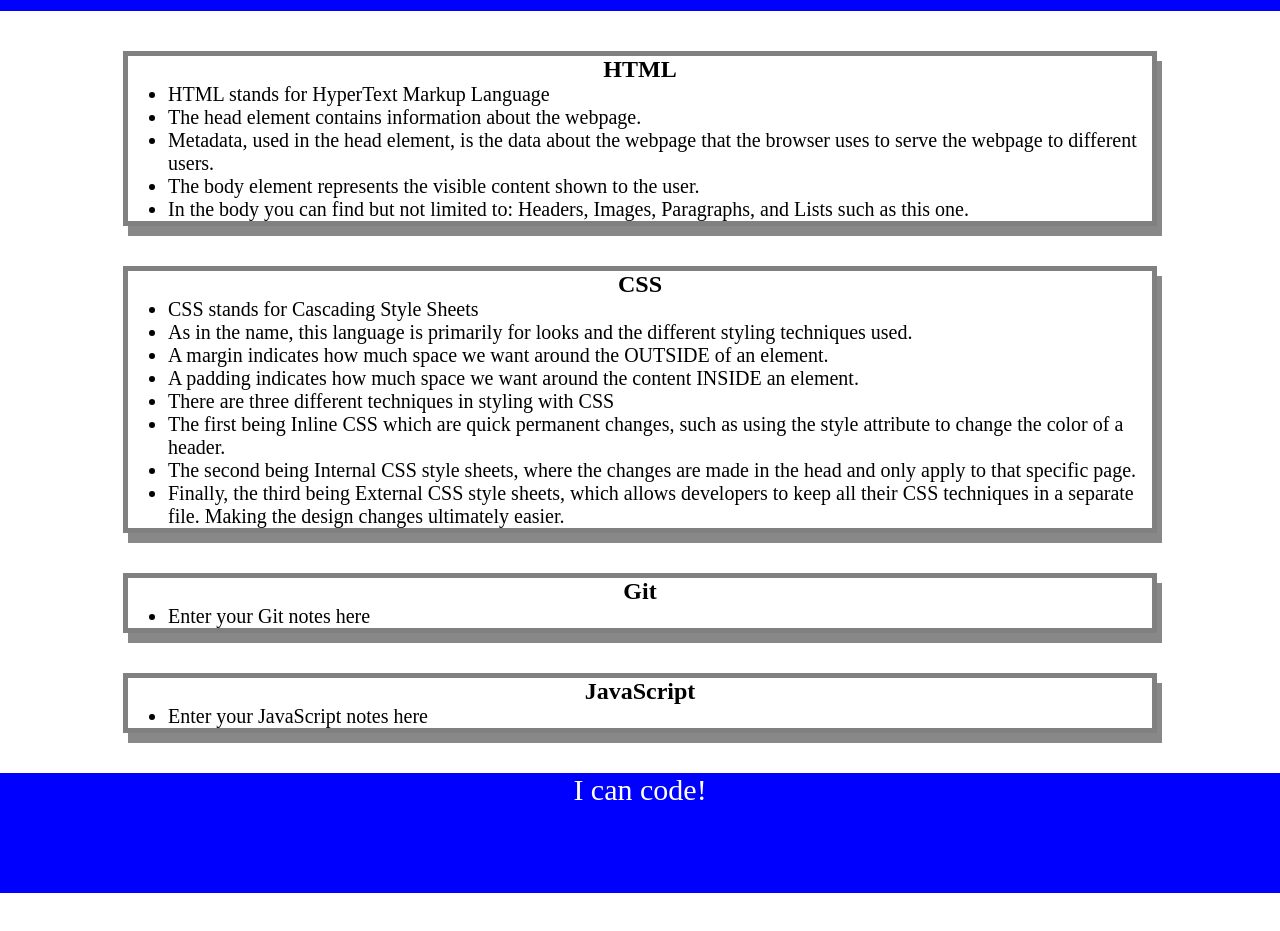
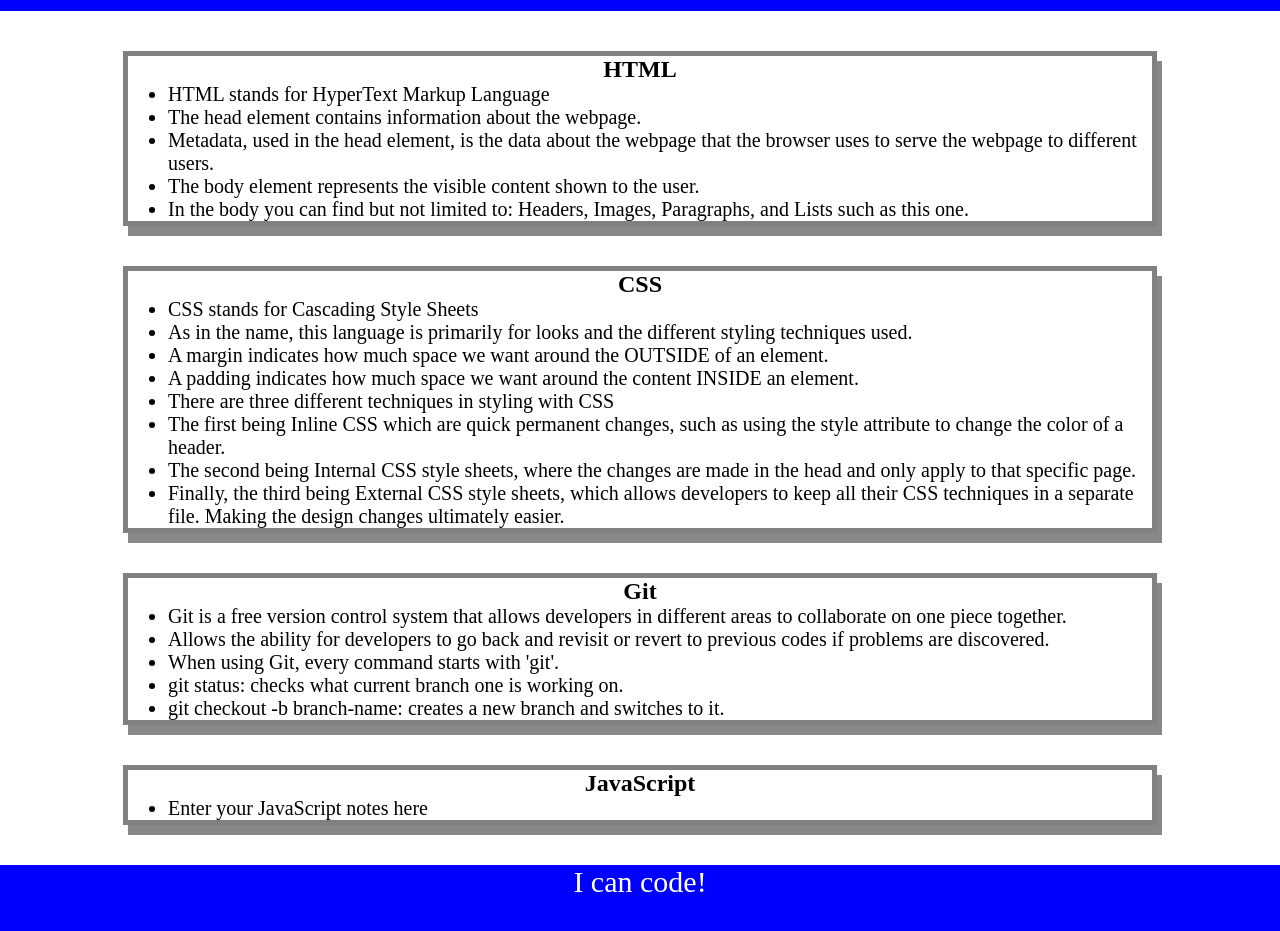
Before and after one commit to nikweisbloom/prework-study-guide, a plain HTML site: page index.html in a window 1280 px wide. Shown: the part 109-1040 px from the top of the page. Before the commit the page ends 1002 px from the top, so only its background shows below. Drawn offline with Linux system fonts and the light colour scheme.

Commit message:
added Git to project

```diff
--- a/index.html
+++ b/index.html
@@ -41,7 +41,11 @@
       <section class="card" id="git-section">
         <h2>Git</h2>
         <ul>
-          <li>Enter your Git notes here</li>
+          <li>Git is a free version control system that allows developers in different areas to collaborate on one piece together.</li>
+          <li>Allows the ability for developers to go back and revisit or revert to previous codes if problems are discovered.</li>
+          <li>When using Git, every command starts with 'git'.</li>
+          <li>git status: checks what current branch one is working on.</li>
+          <li>git checkout -b branch-name: creates a new branch and switches to it.</li>
         </ul>
       </section>
 
```
